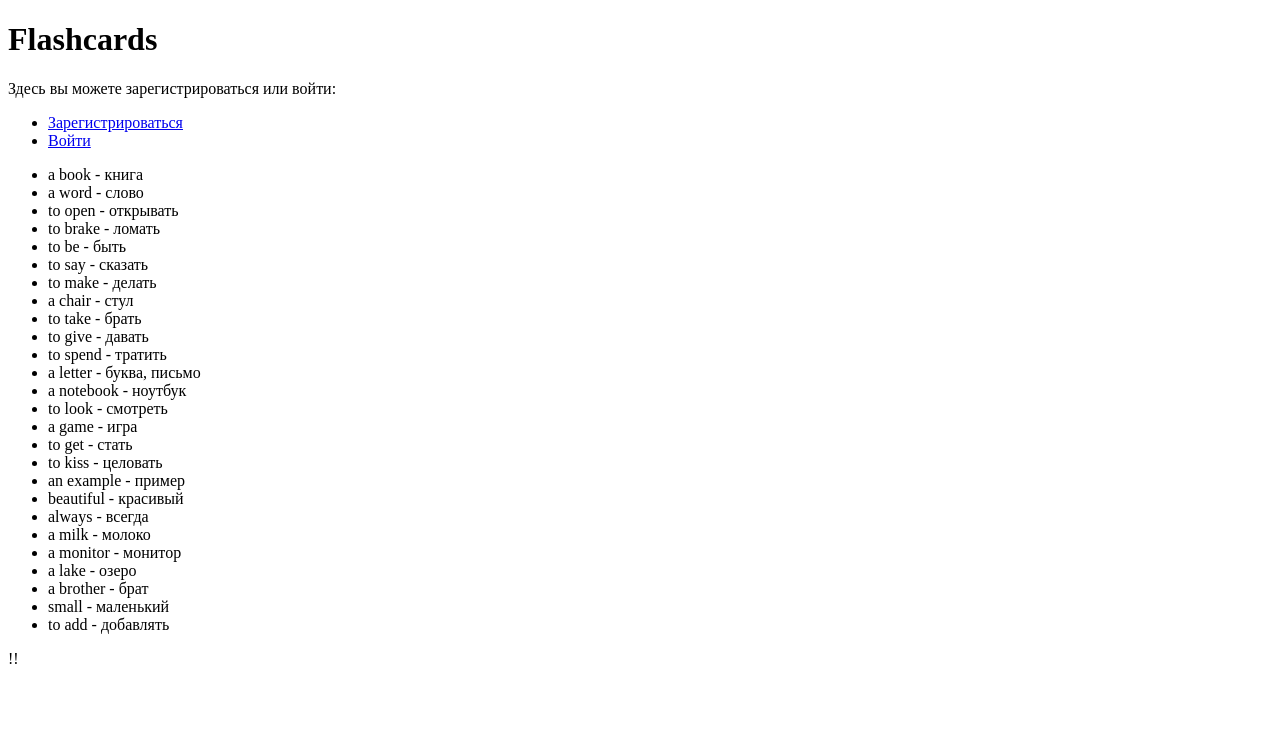
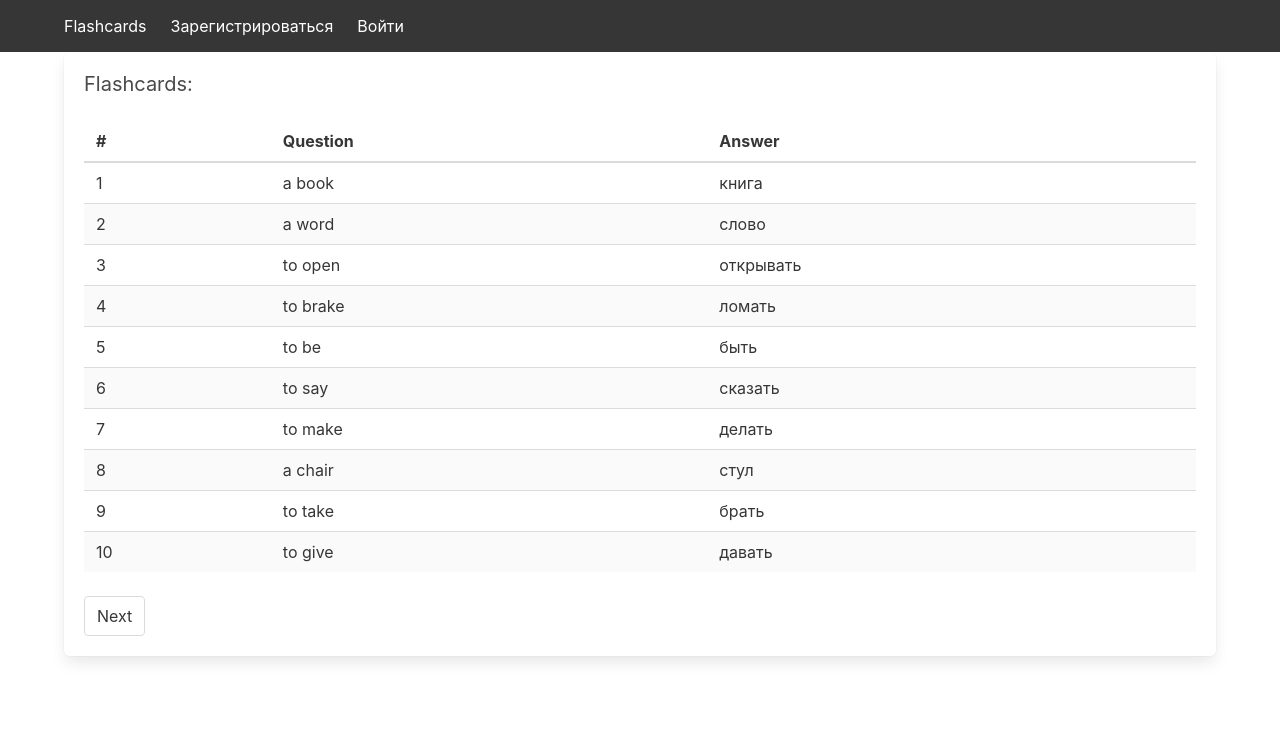
Before and after one commit to turamant/fl-exp, a Flask app: page / in a window 1280 px wide. Shown: the top 751 px of the page. Run offline with Flask 3, Linux system fonts and the light colour scheme.

Commit message:
html css js

```diff
--- a/app/main/routes.py
+++ b/app/main/routes.py
@@ -9,20 +9,21 @@
 
 @bp.route('/')
 def index():
-    # Реализация главной страницы приложения
-    # Загружаем все карточки и отображаем их на главной странице приложения
-    # Если пользователь авторизован, добавляем имя пользователя в шаблон
-    # Если пользователь не авторизован, отображаем пустую строку в шаблоне
-    flashcards = Flashcard.query.all()
+    page = request.args.get('page', 1, type=int)
+    per_page = 10
+    pagination = Flashcard.query.paginate(page=page, per_page=per_page)
+    flashcards = pagination.items
 
     if current_user.is_authenticated:
         return render_template('main/index.html',
                                username=current_user.username,
-                               flashcards=flashcards)
+                               flashcards=flashcards,
+                               pagination=pagination)
     else:
         return render_template('main/index.html',
                                username=None,
-                               flashcards=flashcards)
+                               flashcards=flashcards,
+                               pagination=pagination)
 
 
 @bp.route('/add_word', methods=['GET', 'POST'])
@@ -35,7 +36,7 @@
         db.session.add(flashcard)
         db.session.commit()
         return redirect(url_for('main.index'))
-    return render_template('main/add_word.html')
+    return render_template('main/add_word.html', username=current_user.username)
 
 
 @bp.route('/study', methods=['GET'])
@@ -70,7 +71,7 @@
     return render_template('study/study.html', question=question, options=answer_options,
                            correct_answer=correct_answer, total_words=total_words,
                            total_correct=session.get('total_correct', 0),
-                           current_index=current_index + 1)
+                           current_index=current_index + 1, username=current_user.username)
 
 
 @bp.route('/check_answer', methods=['POST'])
@@ -100,7 +101,9 @@
     # Сохраняем результаты в сессии
     session['finish_message'] = message
 
-    return render_template('study/finish.html', message=message)
+    return render_template('study/finish.html',
+                           message=message,
+                           username=current_user.username)
 
 
 @bp.route('/reset_session', methods=['GET'])
@@ -147,7 +150,11 @@
 
     session['current_index'] = current_index + 1
 
-    return render_template('study/study.html', question=question, options=answer_options,
-                           correct_answer=correct_answer, total_words=total_words,
+    return render_template('study/study.html',
+                           question=question,
+                           options=answer_options,
+                           correct_answer=correct_answer,
+                           total_words=total_words,
                            total_correct=session.get('total_correct', 0),
-                           current_index=current_index + 1)
+                           current_index=current_index + 1,
+                           username=current_user.username)
--- /dev/null
+++ b/app/static/css/styles.css
@@ -0,0 +1,20 @@
+.notification.is-small {
+    padding: 0.5rem 1rem;
+    font-size: 0.875rem;
+    min-width: 10em;
+}
+
+.notification .delete {
+    position: absolute;
+    top: 0.5rem;
+    right: 0.5rem;
+}
+
+.invalid-feedback {
+    color: #ff6b6b; /* розовый цвет */
+}
+
+.fade-out {
+    opacity: 0;
+    transition: opacity 1s ease-out;
+  }
--- /dev/null
+++ b/app/static/js/main.js
@@ -0,0 +1,54 @@
+function closeNotification(notificationId) {
+    const notification = document.querySelector(`div[data-notification-id="${notificationId}"]`);
+    notification.remove();
+    }
+
+function submitAnswer(button) {
+    document.getElementById("answerForm").innerHTML += '<input type="hidden" name="answer" value="' + button.value + '">';
+    document.getElementById("answerForm").submit();
+}
+
+function checkWordExists(fieldId) {
+    const field = document.getElementById(fieldId);
+    const feedbackElement = document.getElementById(`${fieldId}-feedback`);
+    const submitBtn = document.getElementById('submit-btn');
+
+    fetch(`/check-word?word=${field.value}`)
+        .then(response => response.json())
+        .then(data => {
+            if (data.exists) {
+                field.classList.add('is-invalid');
+                feedbackElement.textContent = 'Это слово уже существует.';
+                feedbackElement.classList.add('invalid-feedback');
+                submitBtn.disabled = true;
+            } else {
+                field.classList.remove('is-invalid');
+                feedbackElement.textContent = '';
+                feedbackElement.classList.remove('invalid-feedback');
+                submitBtn.disabled = false;
+            }
+        })
+        .catch(error => {
+            console.error('Error checking word:', error);
+            field.classList.remove('is-invalid');
+            feedbackElement.textContent = '';
+            feedbackElement.classList.remove('invalid-feedback');
+            submitBtn.disabled = false;
+        });
+}
+
+function fadeOutNotifications() {
+    var notifications = document.querySelectorAll('.notification');
+    notifications.forEach(function(notification, index) {
+      setTimeout(function() {
+        notification.classList.add('fade-out');
+        setTimeout(function() {
+          notification.remove();
+        }, 1000);
+      }, (index + 1) * 1000);
+    });
+  }
+
+  document.addEventListener('DOMContentLoaded', function() {
+    fadeOutNotifications();
+  });
--- /dev/null
+++ b/app/templates/base.html
@@ -0,0 +1,55 @@
+<!DOCTYPE html>
+<html lang="en">
+<head>
+    <meta charset="UTF-8">
+    <meta name="viewport" content="width=device-width, initial-scale=1.0">
+    <title>{% block title %}Flashcards{% endblock %}</title>
+    <link rel="stylesheet" href="https://cdn.jsdelivr.net/npm/bulma@0.9.3/css/bulma.min.css">
+    <link rel="stylesheet" href="{{ url_for('static', filename='css/styles.css') }}">
+</head>
+<body>
+    <nav class="navbar is-dark">
+        <div class="container">
+            <div class="navbar-brand">
+                <a class="navbar-item" href="{{ url_for('main.index') }}">Flashcards</a>
+                <a role="button" class="navbar-burger" aria-label="menu" aria-expanded="false" data-target="navbarBasicExample">
+                    <span aria-hidden="true"></span>
+                    <span aria-hidden="true"></span>
+                    <span aria-hidden="true"></span>
+                </a>
+            </div>
+            <div id="navbarBasicExample" class="navbar-menu">
+                <div class="navbar-start">
+                    {% if username %}
+                    <a class="navbar-item" href="{{ url_for('main.add_word') }}">Добавить слово</a>
+                    <a class="navbar-item" href="{{ url_for('main.study') }}">Изучить слова</a>
+                    <a class="navbar-item" href="{{ url_for('main.study_reverse') }}">Study Reverse</a>
+                    <a class="navbar-item" href="{{ url_for('auth.logout') }}">Выйти</a>
+                    {% else %}
+                        <a class="navbar-item" href="{{ url_for('auth.register') }}">Зарегистрироваться</a>
+                        <a class="navbar-item" href="{{ url_for('auth.login') }}">Войти</a>
+                    {% endif %}
+                </div>
+            </div>
+        </div>
+    </nav>
+
+    {% block content %}
+    {% endblock %}
+
+    <section class="section">
+        <div class="container">
+            {% with messages = get_flashed_messages(with_categories=true) %}
+                {% if messages %}
+                    {% for category, message in messages %}
+                    <div class="notification is-{{ category }} is-small" data-notification-id="{{ loop.index }}">
+                        {{ message }}
+                    </div>
+                    {% endfor %}
+                {% endif %}
+            {% endwith %}
+        </div>
+    </section>
+    <script src="{{ url_for('static', filename='js/main.js') }}"></script>
+</body>
+</html>
--- a/app/templates/main/index.html
+++ b/app/templates/main/index.html
@@ -1,43 +1,44 @@
-<!DOCTYPE html>
-<html lang="en">
-<head>
-    <meta charset="utf-8">
-    <meta name="viewport" content="width=device-width, initial-scale=1, shrink-to-fit=no">
-    <title>Flashcards</title>
-</head>
-<body>
-    <h1>Flashcards</h1>
+{% extends 'base.html' %}
 
+{% block title %}Flashcards - Home{% endblock %}
 
-    {% if username %}
-        <p>Привет, {{ username }}! Добро пожаловать обратно!</p>
-        <li><a href="{{ url_for('auth.logout') }}">Выйти</a></li>
-        <li><a href="{{ url_for('main.add_word') }}">Добавить слово</a></li>
-        <li><a href="{{ url_for('main.study') }}">Изучить слова</a></li>
-        <li class="nav-item">
-            <a class="nav-link" href="{{ url_for('main.study_reverse') }}">Study Reverse</a>
-        </li>
+{% block content %}
+    <div class="container">
+        <div class="box">
+            <h2 class="subtitle">Flashcards:</h2>
+            <table class="table is-striped is-hoverable is-fullwidth">
+                <thead>
+                    <tr>
+                        <th>#</th>
+                        <th>Question</th>
+                        <th>Answer</th>
+                    </tr>
+                </thead>
+                <tbody>
+                    {% for card in flashcards %}
+                    <tr>
+                        <td>{{ loop.index + (pagination.page - 1) * pagination.per_page }}</td>
+                        <td>{{ card.question }}</td>
+                        <td>{{ card.answer }}</td>
+                    </tr>
+                    {% endfor %}
+                </tbody>
+            </table>
 
+            <nav class="pagination is-centered" role="navigation" aria-label="pagination">
+                <div class="pagination-previous-next">
+                    {% if pagination.has_prev %}
+                    <a href="{{ url_for('main.index', page=pagination.prev_num) }}" class="pagination-previous">Previous</a>
+                    {% endif %}
+                    {% if pagination.has_next %}
+                    <a href="{{ url_for('main.index', page=pagination.next_num) }}" class="pagination-next">Next</a>
+                    {% endif %}
+                </div>
+            </nav>
+        </div>
 
-
-    {% else %}
-        <p>Здесь вы можете зарегистрироваться или войти:</p>
-
-        <ul>
-            <li><a href="{{ url_for('auth.register') }}">Зарегистрироваться</a></li>
-            <li><a href="{{ url_for('auth.login') }}">Войти</a></li>
-        </ul>
-    {% endif %}
-
-    <ul>
-        {% for card in flashcards %}
-            <li>{{ card.question }} - {{ card.answer }}</li>
-        {% endfor %}
-    </ul>
-    {% if finish_message %}
-        <div class="alert alert-info">{{ finish_message }}</div>
-    {% endif %}
-    <div class="alert alert-info">!!{{ finish_message }}</div>
-
-</body>
-</html>
+        {% if finish_message %}
+        <div class="notification is-info">{{ finish_message }}</div>
+        {% endif %}
+    </div>
+{% endblock %}
```
Also changed, not shown: app/templates/auth/login.html (+30 -16 lines), app/templates/auth/register.html (+30 -16 lines), app/templates/main/add_word.html (+27 -49 lines), app/templates/study/finish.html (+13 -12 lines), app/templates/study/study.html (+27 -29 lines), instance/flashcards.db.
